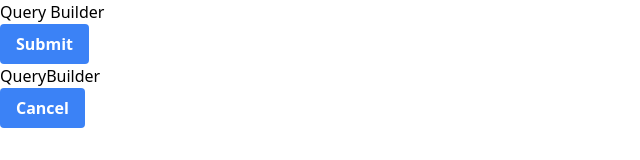
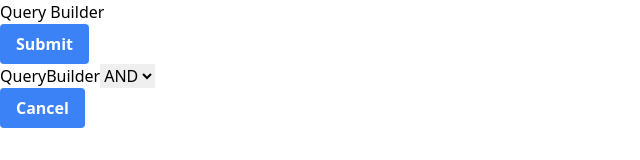
Before and after one commit to bharathsn0812/react-query-builder, a React (Vite) app: page / in a window 1280 px wide. Shown: the top 160 px of the page, without its empty margins (0-640 px from the left). Built offline with nearby package versions, Linux system fonts and the light colour scheme.

Commit message:
add types and constants

```diff
--- a/index.html
+++ b/index.html
@@ -3,7 +3,7 @@
   <head>
     <meta charset="UTF-8" />
     <meta name="viewport" content="width=device-width, initial-scale=1.0" />
-    <title>Vite + React + TS</title>
+    <title>Bharath Shetru Nagaraj</title>
   </head>
   <body>
     <div id="root"></div>
--- /dev/null
+++ b/src/client/components/QueryBuilder/CombinatorDropdown.tsx
@@ -0,0 +1,23 @@
+import React, { useState } from "react"
+import { CombinatorType } from "./types"
+import { COMBINATOR } from "./constants"
+
+export default function CombinatorDropdown() {
+  const [combinator, setCombinator] = useState(COMBINATOR[0])
+
+  function handleLogicChange(e: React.ChangeEvent<HTMLSelectElement>): void {
+    if (e.target?.value) {
+      setCombinator(e.target.value as CombinatorType)
+    }
+  }
+
+  return (
+    <select name="combinator" onChange={handleLogicChange} value={combinator}>
+      {
+        COMBINATOR.map((logic) => {
+          return <option value={logic}>{logic}</option>
+        })
+      }
+    </select>
+  )
+}
--- /dev/null
+++ b/src/client/components/QueryBuilder/constants/index.ts
@@ -0,0 +1,32 @@
+import { CombinatorType, FieldNameType, FieldType, OperationType } from "../types"
+
+export const COMBINATOR: CombinatorType[] = ["AND", "OR"]
+
+export const FIELDS: FieldNameType[] = [
+    { name: "Amount", type: "number", backendValue: "amount" },
+    { name: "Name", type: "text", backendValue: "name" },
+    { name: "ID", type: "text", backendValue: "id" },
+    {
+      name: "Transaction State",
+      type: "text",
+      backendValue: "transaction_state",
+      options: ["SUCCEEDED", "REJECTED", "ERROR", "TIMEOUT", "CANCELLED", "FAILED", "ABORTED"]
+    },
+    { name: "Device IP", type: "text", backendValue: "device_ip" },
+    { name: "Installments", type: "number", backendValue: "installments" }
+]
+
+export const OPERATIONS: Record<FieldType, OperationType[]> = {
+  text: [
+    { label: 'Equal', value: 'EQUAL' },
+    { label: 'Not Equal', value: 'NOT_EQUAL' }
+  ],
+  number: [
+    { label: 'Equal', value: 'EQUAL' },
+    { label: 'Not Equal', value: 'NOT_EQUAL' },
+    { label: 'Less Than', value: 'LESS_THAN' },
+    { label: 'Greater Than', value: 'GREATER_THAN' }
+  ]
+}
+
+export const CURRENCIES = ['USD', 'EUR', 'GBP', 'AUD', 'CAD']
--- /dev/null
+++ b/src/client/components/QueryBuilder/index.tsx
@@ -0,0 +1,11 @@
+import CombinatorDropdown from "./CombinatorDropdown"
+
+export default function QueryBuilder() {
+  return (
+    <div>
+        QueryBuilder
+        <CombinatorDropdown />
+    </div>
+
+  )
+}
--- /dev/null
+++ b/src/client/components/QueryBuilder/types/index.ts
@@ -0,0 +1,27 @@
+export type CombinatorType = "AND" | "OR"
+
+export type FieldType = "text" | "number"
+
+export type RuleType = {
+    fieldName: string,
+    operation: string,
+    value: string | number | object
+}
+
+export type RuleGroupType = {
+    combinator: CombinatorType,
+    conditions?: RuleType[],
+    subConditions?: RuleGroupType[]
+}
+
+export type FieldNameType = {
+    name: string,
+    type: FieldType,
+    backendValue: string,
+    options?: string[]
+}
+
+export type OperationType = {
+    label: string,
+    value: string
+}
--- a/src/client/components/query_builder/QueryBuilder.tsx
+++ /dev/null
@@ -1,7 +0,0 @@
-function QueryBuilder() {
-  return (
-    <div>QueryBuilder</div>
-  )
-}
-
-export default QueryBuilder
```
Also changed, not shown: src/client/App.tsx (+6 -6 lines).
